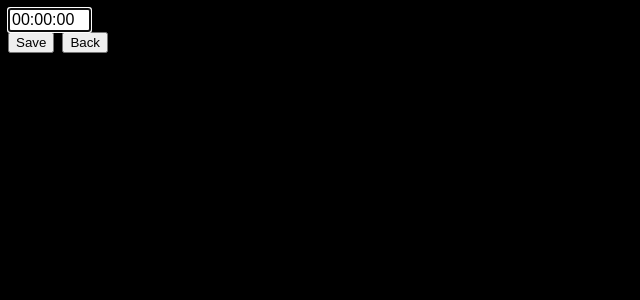
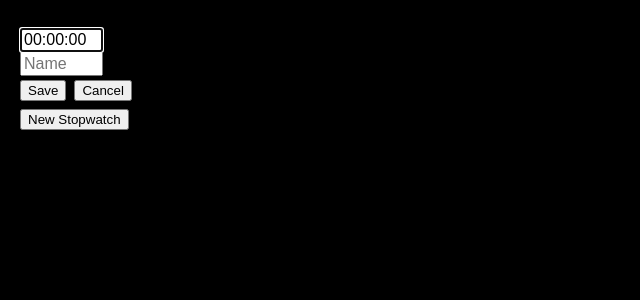
Before and after one commit to dyllandry/desktop-clocks, a Vue app: page / in a window 1280 px wide. Both pictures are taken after a click on the button "Edit". Shown: the top 300 px of the page, without its empty margins (0-640 px from the left). Built offline with nearby package versions, Linux system fonts and the light colour scheme.

Commit message:
new stopwatches, editable names, bigger drag area
Messy commit, will need cleaning.

```diff
--- a/src/App.vue
+++ b/src/App.vue
@@ -1,14 +1,13 @@
 <template>
   <div class="draggable-top-bar"></div>
-  <Stopwatch/>
+  <div style="margin: 0px 20px 20px 20px">
+    <Stopwatch style="margin-bottom: 8px" />
+    <button onclick="window.open()">New Stopwatch</button>
+  </div>
 </template>
 
 <script setup lang="ts">
-// I'm getting an error here: typescript: Cannot find module '/.Stopwatch.vue'
-// or its corresponding type declarations. I'm not sure why. It doesn't happen
-// with vscode. Doesn't seem to be messing with development yet.
-// Github issue: https://github.com/vuejs/language-tools/issues/4883
-import Stopwatch from './Stopwatch.vue';
+import Stopwatch from "./Stopwatch.vue";
 </script>
 
 <style>
@@ -20,13 +19,8 @@ body {
 }
 
 .draggable-top-bar {
-  height: 12px;
+  height: 28px;
   width: 100%;
-  top:0;
-  left: 0;
-  position: fixed;
   app-region: drag;
-  /* Not working, I don't know why.   */
-  cursor: grab;
 }
 </style>
--- a/src/Stopwatch.vue
+++ b/src/Stopwatch.vue
@@ -1,29 +1,66 @@
 <template>
-  <div style="margin: 8px;">
-    <div v-if="!isDurationEditorOpen" style="font-size: 20px;">{{ formattedStopwatchDuration }}</div>
-
-    <input v-if="isDurationEditorOpen" v-model="userInputEditedDuration" type="text" ref="duration-editor"
-      @keyup.enter="saveEditedDuration" style="display: block; width: 75px; font-size: 16px;">
+  <div>
+    <div style="margin-bottom: 4px">
+      <template v-if="!isDurationEditorOpen">
+        <div style="font-size: 20px">
+          {{ formattedStopwatchDuration }}
+        </div>
+        <div style="font-size: 20px">
+          {{ stopwatchName }}
+        </div>
+      </template>
+      <template v-if="isDurationEditorOpen">
+        <input
+          v-model="userInputEditedDuration"
+          type="text"
+          ref="duration-editor"
+          @keyup.enter="saveEditedDuration"
+          style="display: block; width: 75px; font-size: 16px"
+        />
+        <input
+          placeholder="Name"
+          v-model="stopwatchName"
+          type="text"
+          style="
+            display: block;
+            width: 75px;
+            font-size: 16px;
+            margin-bottom: 4px;
+          "
+        />
+      </template>
+    </div>
 
     <div v-if="!isDurationEditorOpen">
-      <button v-if="!isRunning" @click="handleStartStopwatchPress">Start</button>
-      <button v-if="isRunning" @click="stopStopwatch">Stop</button>
-      <button v-if="!isDurationEditorOpen" @click="openDurationEditor" style="margin-left: 8px;">Edit</button>
+      <button v-if="!isRunning" @click="handleStartStopwatchPress">
+        Start
+      </button>
+      <button v-if="isRunning" @click="stopStopwatch">Pause</button>
+      <button
+        v-if="!isDurationEditorOpen"
+        @click="openDurationEditor"
+        style="margin-left: 8px"
+      >
+        Edit
+      </button>
     </div>
 
-    <div v-if="isDurationEditorOpen" style="overflow-x: hidden; white-space: nowrap">
-      <button @click="saveEditedDuration" style="margin-right: 8px;">Save</button>
-      <button @click="closeDurationEditor">Back</button>
+    <div
+      v-if="isDurationEditorOpen"
+      style="overflow-x: hidden; white-space: nowrap"
+    >
+      <button @click="saveEditedDuration" style="margin-right: 8px">
+        Save
+      </button>
+      <button @click="closeDurationEditor">Cancel</button>
     </div>
 
-    <div v-if="shownError" style="color: red;">{{ shownError }}</div>
-
+    <div v-if="shownError" style="color: red">{{ shownError }}</div>
   </div>
-
 </template>
 
 <script setup lang="ts">
-import { computed, nextTick, ref, useTemplateRef } from 'vue';
+import { computed, nextTick, ref, useTemplateRef } from "vue";
 
 const shownError = ref<string | null>(null);
 
@@ -32,13 +69,13 @@ const shownError = ref<string | null>(null);
 const now = ref(Date.now());
 const updateNowValue = () => {
   now.value = Date.now();
-}
+};
 let updateNowValueInterval: NodeJS.Timeout | null = null;
 
 type Session = {
   startTime: number;
   stopTime: number | null;
-}
+};
 const sessions = ref<Session[]>([]);
 
 const startStopwatch = (startTime?: number) => {
@@ -60,14 +97,16 @@ const resetStopwatch = () => {
   sessions.value = [];
 };
 
+const stopwatchName = ref<null | string>(null);
+
 const isDurationEditorOpen = ref(false);
 const userInputEditedDuration = ref<null | string>(null);
-const durationEditor = useTemplateRef<HTMLInputElement>('duration-editor');
+const durationEditor = useTemplateRef<HTMLInputElement>("duration-editor");
 const openDurationEditor = async () => {
   if (isRunning.value) {
     stopStopwatch();
   }
-  isDurationEditorOpen.value = true
+  isDurationEditorOpen.value = true;
   userInputEditedDuration.value = formattedStopwatchDuration.value;
 
   // The nextTick() here is needed for focus to work. I'm not sure why.
@@ -81,13 +120,15 @@ const openDurationEditor = async () => {
   // element.
   await nextTick();
   durationEditor.value?.focus();
-}
+};
 const saveEditedDuration = () => {
   if (!userInputEditedDuration.value?.match(/\d\d:\d\d:\d\d/)) {
     shownError.value = `Invalid duration of ${userInputEditedDuration.value}. Please use the format 00:00:00.`;
     return;
   }
-  const [hours, minutes, seconds] = userInputEditedDuration.value.split(":").map(s => parseInt(s));
+  const [hours, minutes, seconds] = userInputEditedDuration.value
+    .split(":")
+    .map((s) => parseInt(s));
   const hoursMs = hours * 60 * 60 * 1000;
   const minutesMs = minutes * 60 * 1000;
   const secondsMs = seconds * 1000;
@@ -103,7 +144,7 @@ const closeDurationEditor = () => {
   if (shownError.value) {
     shownError.value = null;
   }
-}
+};
 
 const isRunning = computed<boolean>(() => {
   const latestSession = sessions.value[sessions.value.length - 1];
@@ -115,18 +156,19 @@ const formattedStopwatchDuration = computed(() => {
     (totalDuration, { startTime, stopTime }) => {
       const sessionDuration = (stopTime || now.value) - startTime;
       return totalDuration + sessionDuration;
-    }, 0);
+    },
+    0
+  );
 
   const seconds = Math.floor((totalDuration / 1000) % 60).toString();
   const minutes = Math.floor((totalDuration / 1000 / 60) % 60).toString();
-  const hours = Math.floor((totalDuration / 1000 / 60 / 60)).toString();
+  const hours = Math.floor(totalDuration / 1000 / 60 / 60).toString();
 
-  const paddedSeconds = (seconds.length == 1 ? '0' : '') + seconds;
-  const paddedMinutes = (minutes.length == 1 ? '0' : '') + minutes;
-  const paddedHours = (hours.length == 1 ? '0' : '') + hours;
+  const paddedSeconds = (seconds.length == 1 ? "0" : "") + seconds;
+  const paddedMinutes = (minutes.length == 1 ? "0" : "") + minutes;
+  const paddedHours = (hours.length == 1 ? "0" : "") + hours;
 
   return `${paddedHours}:${paddedMinutes}:${paddedSeconds}`;
 });
 </script>
-<style>
-</style>
+<style></style>
```
Also changed, not shown: src/main.ts (+61 -15 lines), 1 other file (tests, documents, lock files or other folders).
